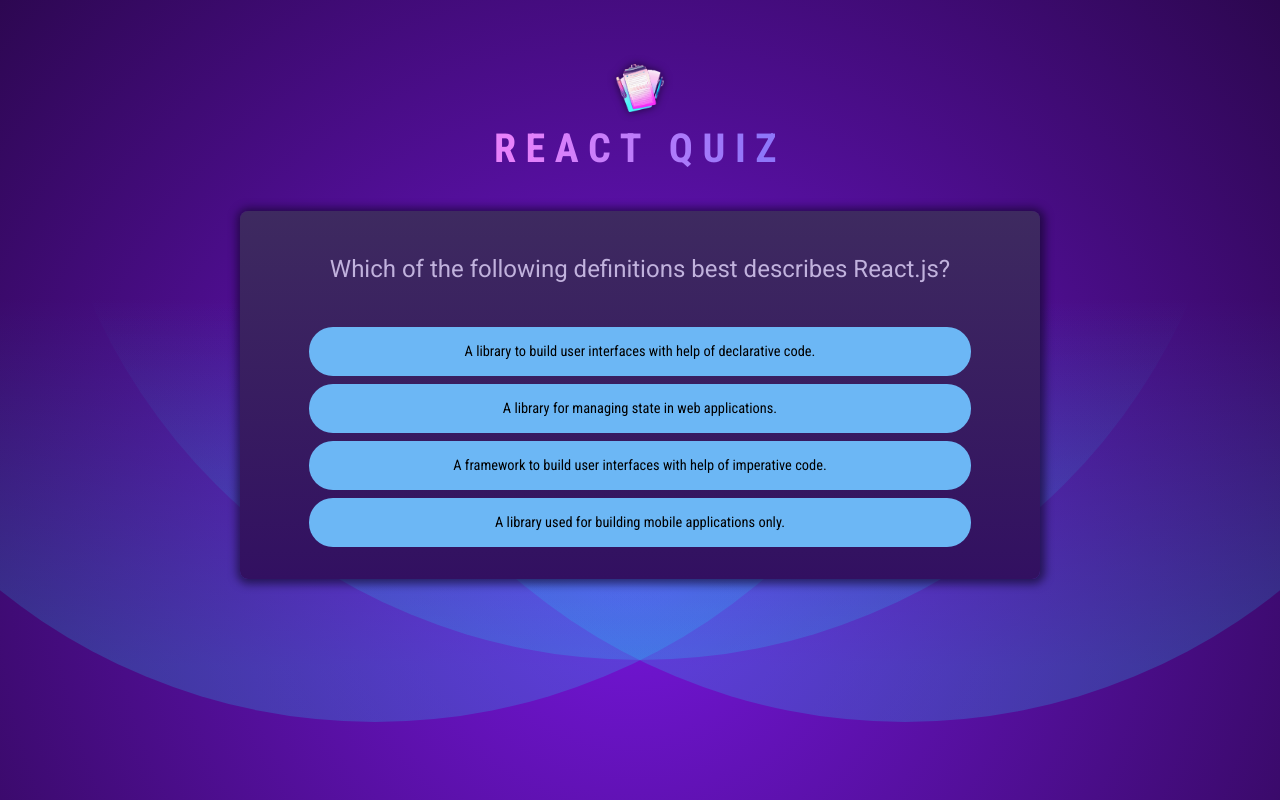
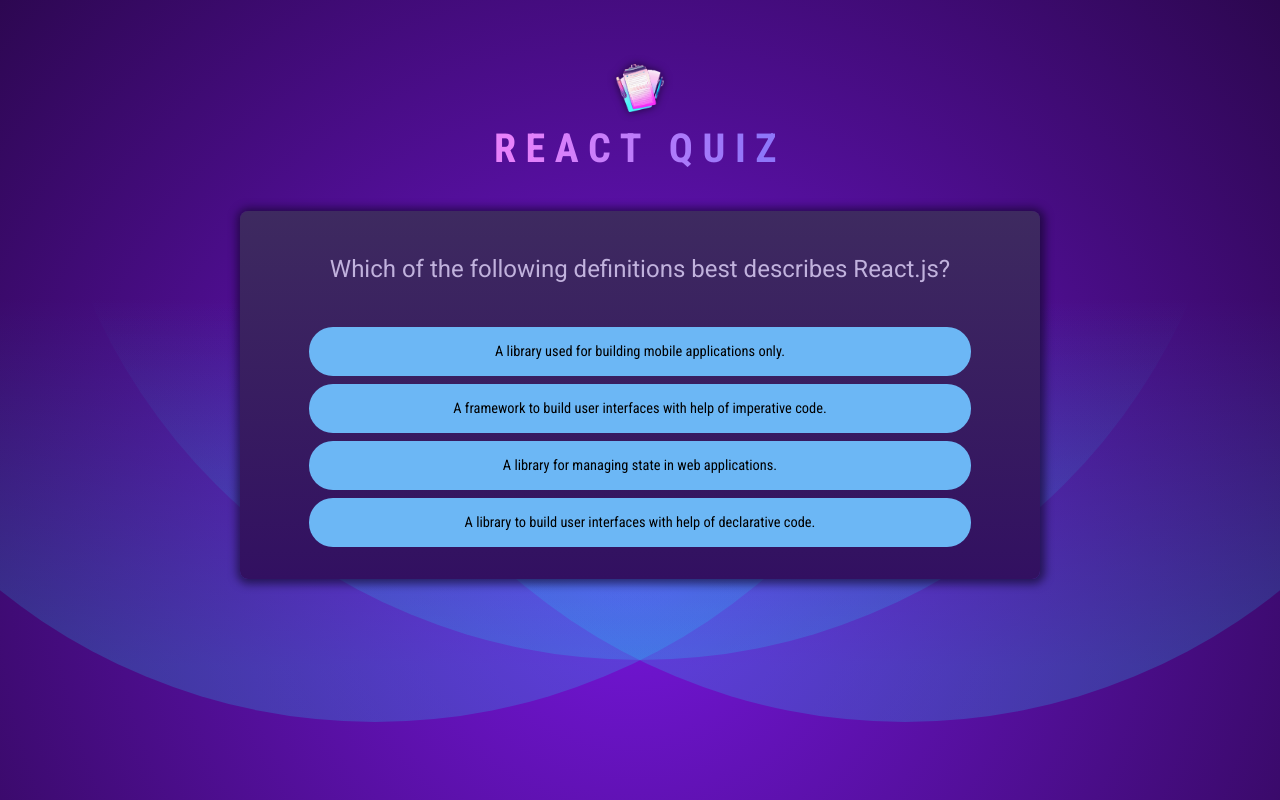
Before and after one commit to Archael/reactQuiz, a React (Vite) app: page / in a window 1280 px wide. Built offline with nearby package versions, Linux system fonts and the light colour scheme.

Commit message:
shuffle quiz answers

```diff
--- a/src/components/Quiz.jsx
+++ b/src/components/Quiz.jsx
@@ -4,6 +4,8 @@
 export default function Quiz() {
   const [userAnswers, setUserAnswers] = useState([]);
   const activeQuestionIndex = userAnswers.length;
+  const shuffledAnswers = [...QUESTIONS[activeQuestionIndex].answers];
+  shuffledAnswers.sort(() => Math.random() - 0.5);
 
   function handleSelectAnswer(selectedAnswer) {
     setUserAnswers((prevUserAnswers) => {
@@ -15,7 +17,7 @@
       <div id="question">
         <h2>{QUESTIONS[activeQuestionIndex].text}</h2>
         <ul id="answers">
-          {QUESTIONS[activeQuestionIndex].answers.map((answer) => (
+          {shuffledAnswers.map((answer) => (
             <li key={answer} className="answer">
               <button onClick={() => handleSelectAnswer(answer)}>
                 {answer}
```
